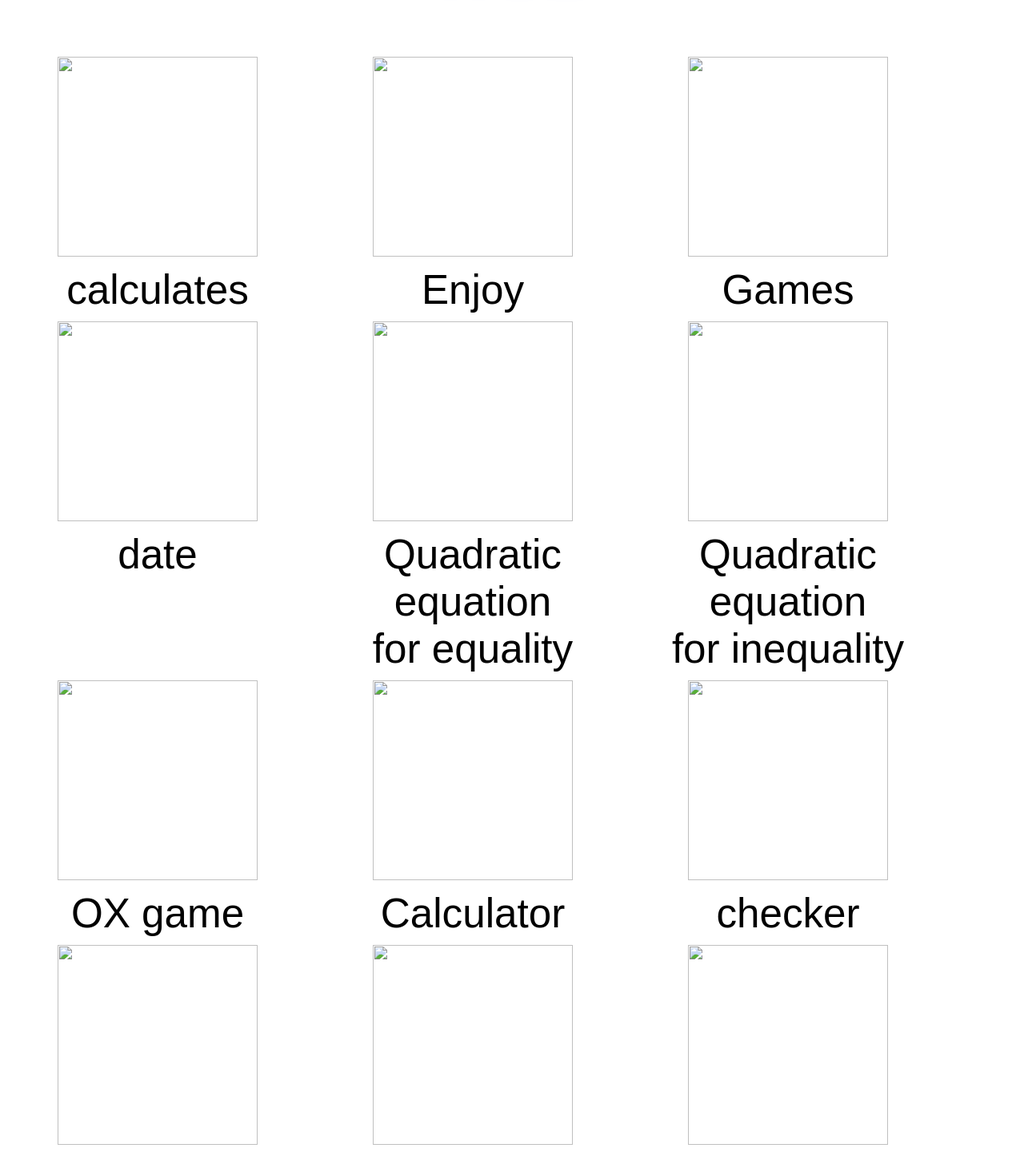
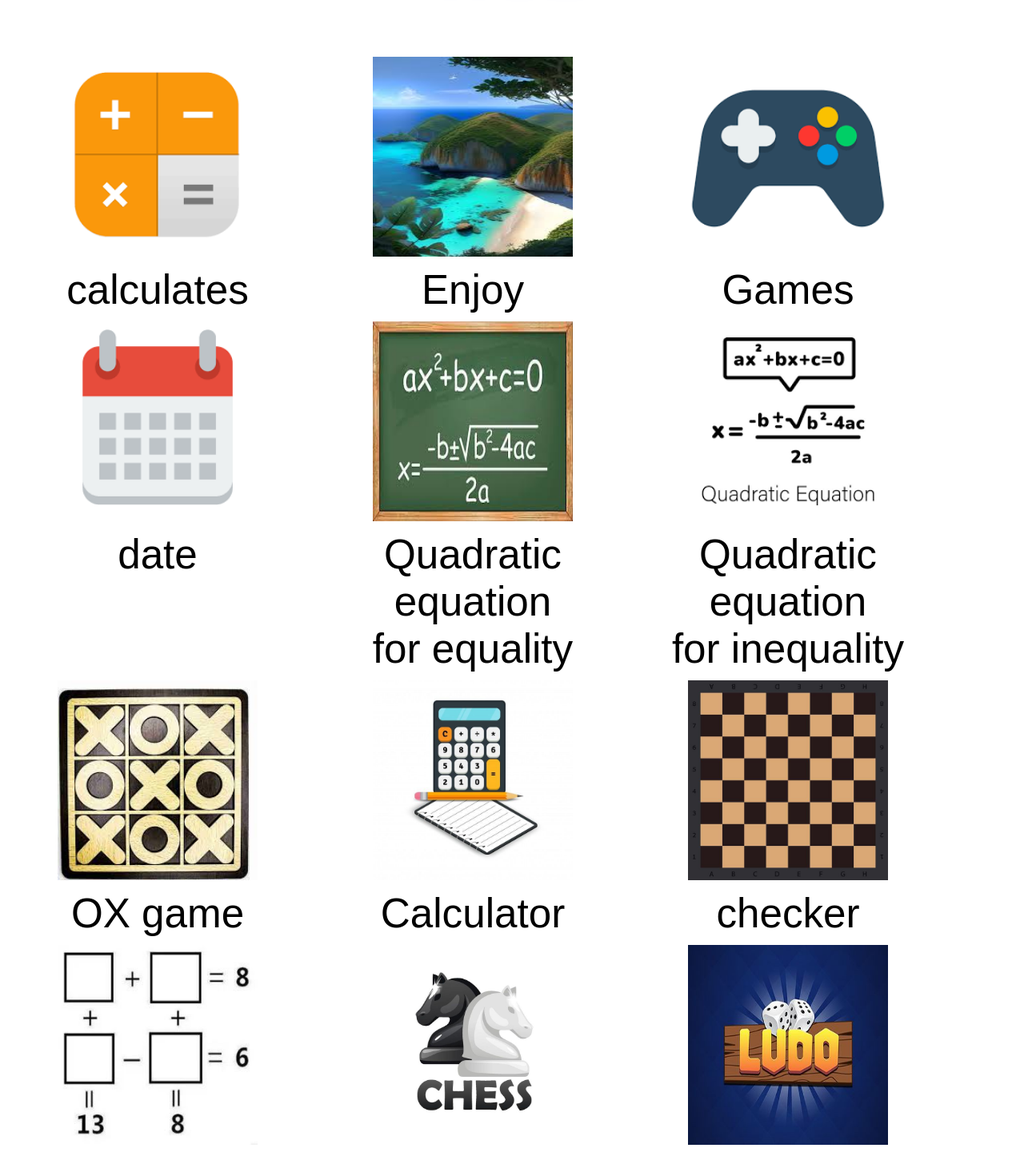
Before and after one commit to Eyob37/Best_Organized, a plain HTML site: page menu.html in a window 1280 px wide. Shown: the part 239-1685 px from the top of the page at 80% size. Drawn offline with Linux system fonts and the light colour scheme.

Commit message:
Update menu.html

```diff
--- a/menu.html
+++ b/menu.html
@@ -13,72 +13,72 @@
 
        <div class="item">
 <a href="calculate.html">
-    <img src="./image/cal.jpg" alt="">
+    <img src="cal.jpg" alt="">
 </a><br>calculates</div>
 
         <div class="item">
  <a href="water body.html">
-     <img src="./image/Enjoy.jpg" alt="">
+     <img src="Enjoy.jpg" alt="">
 </a><br>Enjoy</div>
 
         <div class="item">
 <a href="Guess.html">
-    <img src="./image/Game.jpg" alt="">
+    <img src="Game.jpg" alt="">
 </a><br>Games</div>
 
        <div class="item">
 <a href="date.html">
-    <img src="./image/calendar.jpg" alt="">
+    <img src="calendar.jpg" alt="">
 </a><br>date</div>
 
       <div class="item">
 <a href="qf.html">
-    <img src="./image/que.jpg" alt="">
+    <img src="que.jpg" alt="">
 </a><br>Quadratic equation<br>for equality</div>
 
        <div class="item">
 <a href="factorization-in.html">
-    <img src="./image/qr.png" alt="">
+    <img src="qr.png" alt="">
 </a><br>Quadratic equation<br> for inequality</div>
 
        <div class="item">
 <a href="ox.html">
-    <img src="./image/ox.jpeg" alt="">
+    <img src="ox.jpeg" alt="">
 </a><br>OX game</div>
 
         <div class="item">
 <a href="logical calculater.html">
-    <img src="./image/clup.jpg" alt="">
+    <img src="clup.jpg" alt="">
 </a><br>Calculator</div>
 
         <div class="item">
 <a href="checker.html">
-    <img src="./image/checker.jpg" alt="">
+    <img src="checker.jpg" alt="">
 </a><br>checker</div>
 
         <div class="item">
 <a href="logical calculation.html">
-    <img src="./image/lo.cl.jpg" alt="">
+    <img src="lo.cl.jpg" alt="">
 </a><br>number puzzle</div>
 
         <div class="item">
 <a href="chess.html">
-    <img src="./image/chess.jpg" alt="">
+    <img src="chess.jpg" alt="">
 </a><br>chess</div>
 
          <div class="item">
 <a href="Lodo king.html">
-    <img src="./image/lodoking.jpg" alt="">
+    <img src="lodoking.jpg" alt="">
 </a><br>Lodo King</div>
 
         <div class="item">
 <a href="dama.html">
-    <img src="./image/dama.jpg" alt="">
+    <img src="dama.jpg" alt="">
 </a><br>dama</div>
 
         <div class="item">
 <a href="about.html">
-    <img src="./img/sitting.jpg" alt="">
+    <img src="sitting.jpg" alt="">
 </a><br>about</div>
 
         </div>
```
